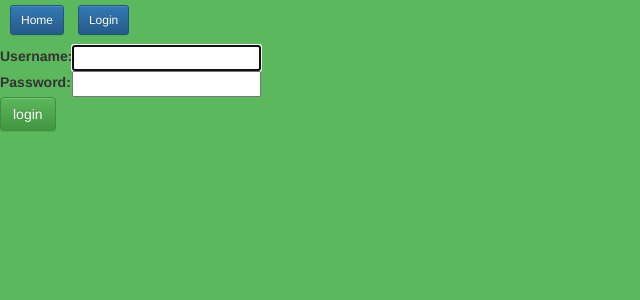
After one commit to navdeep300/booking_system, a Django app: page /login/ in a window 1280 px wide. The commit adds this page. Shown: the top 300 px of the page, without its empty margins (0-640 px from the left). Run offline with Django 3.2, Linux system fonts and the light colour scheme; some libraries are stand-ins or nearby versions.

Commit message:
User Auth

```diff
--- a/src/bookingsystem/settings.py
+++ b/src/bookingsystem/settings.py
@@ -81,6 +81,10 @@ USE_L10N = True
 
 USE_TZ = True
 
+#Redirect to login page if users not loggedin
+LOGIN_URL = 'django.contrib.auth.views.login'
+LOGIN_REDIRECT_URL = '/'
+
 
 # Static files (CSS, JavaScript, Images)
 # https://docs.djangoproject.com/en/1.7/howto/static-files/
--- a/src/bookingsystem/urls.py
+++ b/src/bookingsystem/urls.py
@@ -1,7 +1,5 @@
 from django.conf.urls import patterns, include, url
 from django.contrib import admin
-from django.contrib.auth.views import login,logout
-
 urlpatterns = patterns('',
     # Examples:
     url(r'^$', 'home.views.home', name='home'),
@@ -10,6 +8,8 @@ urlpatterns = patterns('',
     url(r'^cancel/', 'home.views.cancel', name='cancel'),
     url(r'^book/', 'home.views.book', name='book'),
     url(r'^admin/', include(admin.site.urls)),
-    url(r'^accounts/login/$', login),
-    url(r'^accounts/logout/$', logout),
+
+    url(r'^login/$', 'django.contrib.auth.views.login', name='login'),
+    url(r'^logout/$', 'django.contrib.auth.views.logout', name='logout'),
+    #url(r'^logout/$', 'home.views.logout', name='logout'),
 )
--- a/static/templates/base.html
+++ b/static/templates/base.html
@@ -8,7 +8,14 @@
 	</head>
 	<body>
 
-<a href='{% url "home" %}' class="btn btn-primary btn-sm back-button" title="Works only if localhost port is 8000">Home</a>
+		<a href='{% url "home" %}' class="btn btn-primary btn-sm back-button" title="Works only if localhost port is 8000">Home</a>
+
+		{% if user.is_anonymous %}
+			<a href='{% url "login" %}' class="btn btn-primary btn-sm back-button">Login</a>
+		{% else %}
+			<a href='{% url "logout" %}' class="btn btn-primary btn-sm back-button">Logout</a>
+		{% endif %}
+
 		{% block content %}
 
 		{% endblock %}
--- /dev/null
+++ b/static/templates/registration/login.html
@@ -0,0 +1,28 @@
+{% extends 'base.html' %}
+
+{% block content %}
+<p>
+<div>
+	{% if form.errors %}
+		<p class="error">Your username and password didn't match. Please try again.</p>
+	{% endif %}
+
+	<form action="{% url 'django.contrib.auth.views.login' %}" method="post">
+		{% csrf_token %}
+		<table>
+			<tr>
+				<td>{{ form.username.label_tag }}</td>
+				<td>{{ form.username}}</td>
+			</tr>
+			<tr>
+				<td>{{ form.password.label_tag }}</td>
+				<td>{{ form.password }}</td>
+			</tr>
+		</table>
+
+	<input type="submit" value="login" class="btn btn-success btn-md">
+	<input type="hidden" name="next" value="{{ next }}">
+	</form>
+</div>
+</p>
+{% endblock %}
```
Also changed, not shown: src/home/views.py (+22 -18 lines), static/templates/registration/invalid_login.html (added, +8 -0 lines), static/templates/registration/logout.html (added, +9 -0 lines), 3 other files.
